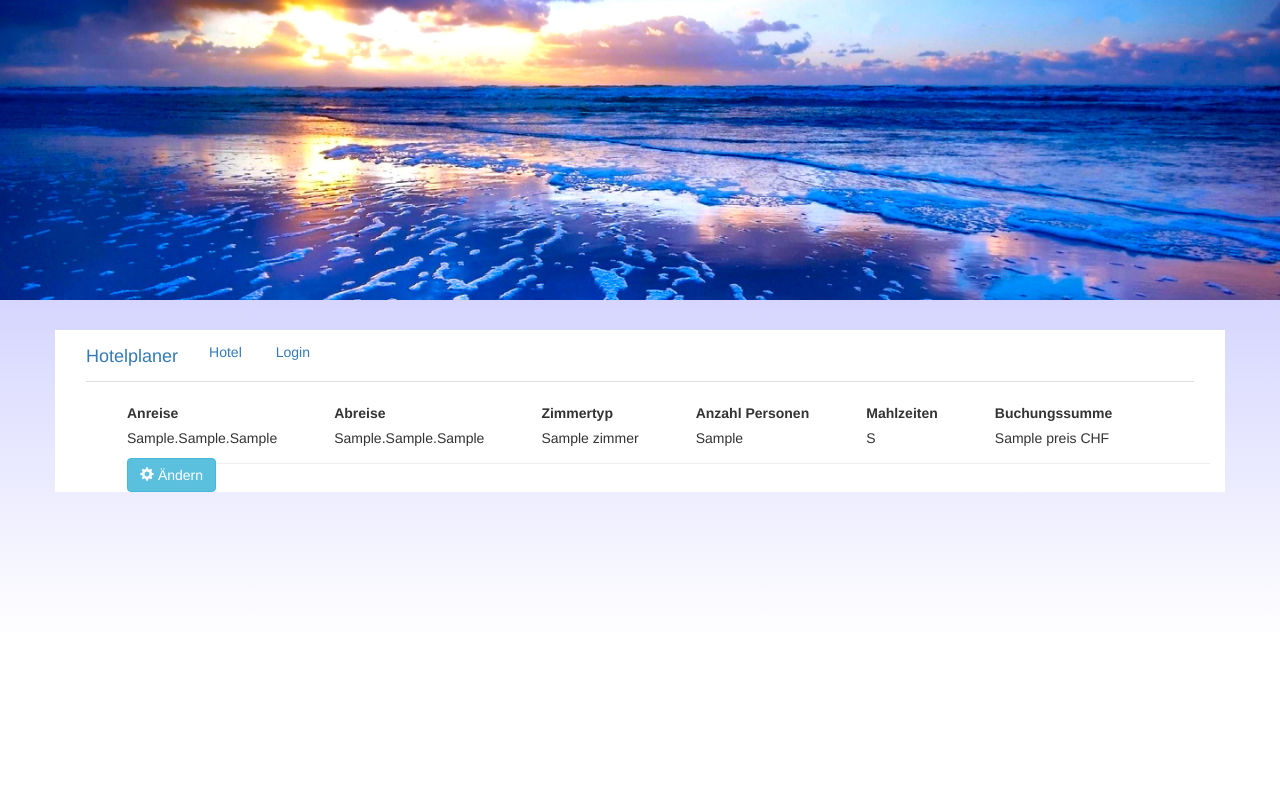
After one commit to ThinhDavidVuong/Hotelplaner, a PHP site: template view/reservations.php in a window 1280 px wide. The commit adds this page. Run offline with PHP 8.4, Linux system fonts and the light colour scheme; the template is opened without the code that fills it: most values are stand-ins (such as "Sample title", 1, 10 or a date in 2020); some libraries are stand-ins or nearby versions.

Commit message:
Buchungen sehen mit der Datenbank
Soll alle Werte aus der Reservations Repository mit Reservation
Controller holen, die wiederrum die Werte von der Tabelle hat.

```diff
--- a/public/js/reserve.js
+++ b/public/js/reserve.js
@@ -23,21 +23,14 @@ function berechneBuchung() {
     elPrice.innerHTML = (hotel.price + buchung.zimmer + buchung.personen + buchung.optionen) * buchung.tage;
 }
 
-var selectTyp = document.getElementById("zimmer-typ");
-selectTyp.addEventListener('change', function() {
-    if (selectTyp.value == '1'){
-        buchung.zimmer = 0;
-        berechneBuchung();
-    }
-    if (selectTyp.value == '2'){
-        buchung.zimmer = 150;
-        berechneBuchung();
-    }
-    if (selectTyp.value == '3'){
-        buchung.zimmer = 300;
-        berechneBuchung();
-    }
+$('#zimmer-typ').change(function() {
+
+    var price = $("#zimmer-typ").find(":selected").attr('data-price');
+    buchung.zimmer = eval(price);
+
+    berechneBuchung();
 });
+
 
 var selectPersonen = document.getElementById("anzahl-personen");
 selectPersonen.addEventListener('change', function() {
--- /dev/null
+++ b/view/reservations.php
@@ -0,0 +1,43 @@
+<script src="/js/reserve.js"></script>
+
+<div>
+    <div class="left">
+        <label>Anreise</label>
+        <p><?php echo $dayStart.".".$monthStart.".".$yearStart; ?></p>
+    </div>
+
+    <div class="left">
+        <label>Abreise</label>
+        <p><?php echo $dayEnd.".".$monthEnd.".".$yearEnd; ?></p>
+    </div>
+
+    <div class="left">
+        <label>Zimmertyp</label>
+        <p><?= $zimmer ?></p>
+    </div>
+
+    <div class="left">
+        <label>Anzahl Personen</label>
+        <p><?= $anzahlPersonen ?></p>
+    </div>
+
+    <div class="left">
+        <label>Mahlzeiten</label>
+        <p>  <?php
+            $length = count($essen);
+            for ($i = 0; $i < $length; $i++) { echo $essen[$i]."<br>"; } ?></p>
+    </div>
+
+    <div class="left">
+        <label>Buchungssumme</label>
+        <p><?= $preis ?> CHF</p>
+    </div>
+
+    <div class="left">
+        <a href="/reservation/commit" class="btn btn-info btn-md">
+            <span class="glyphicon glyphicon-cog"></span> Ändern
+        </a>
+    </div>
+    <br>
+    <br>
+</div>
--- a/view/reserve.php
+++ b/view/reserve.php
@@ -19,7 +19,7 @@ $nextDate = strtotime('+1 day');
             <select name="zimmer-typ" id="zimmer-typ" required>
                 <option>--</option>
                 <?php foreach ($roomTypes as $room) : ?>
-                <option value="<?= $room->id ?>"><?= $room->roomtype ?></option>
+                <option value="<?= $room->id ?>" class="room" data-price="<?= $room->price ?>"><?= $room->roomtype ?></option>
                 <?php endforeach; ?>
             </select>
         </div>
```
Also changed, not shown: controller/ReservationController.php (+20 -0 lines), repository/ReservationRepository.php (+22 -0 lines).
